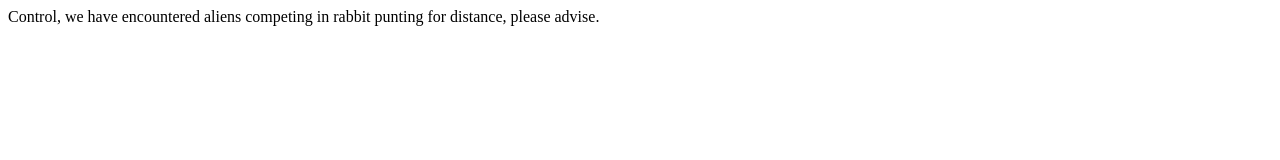
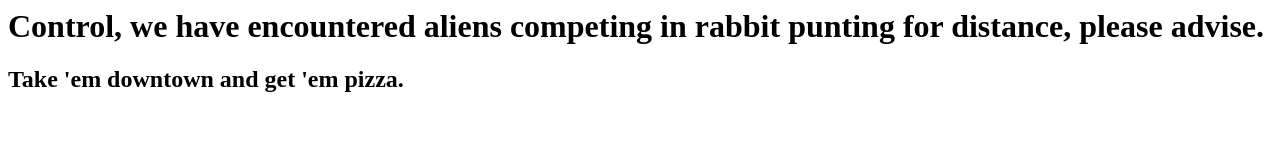
Before and after one commit to mainHoots/communication-log, a plain HTML site: page index.html in a window 1280 px wide. Drawn offline with Linux system fonts and the light colour scheme.

Commit message:
added response

```diff
--- a/index.html
+++ b/index.html
@@ -1,5 +1,6 @@
 <html>
    <body>
-      <p>Control, we have encountered aliens competing in rabbit punting for distance, please advise.</p>
+      <h1>Control, we have encountered aliens competing in rabbit punting for distance, please advise.</h1>
+      <h2>Take 'em downtown and get 'em pizza.</h2>
    </body>
 </html>
```
